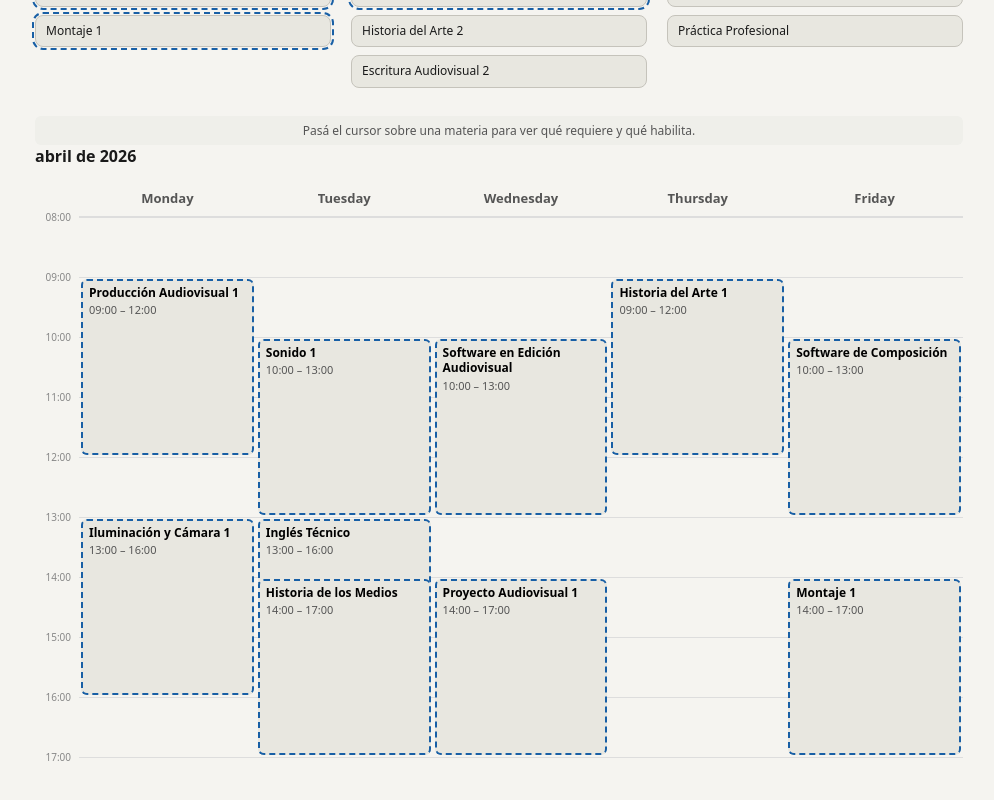
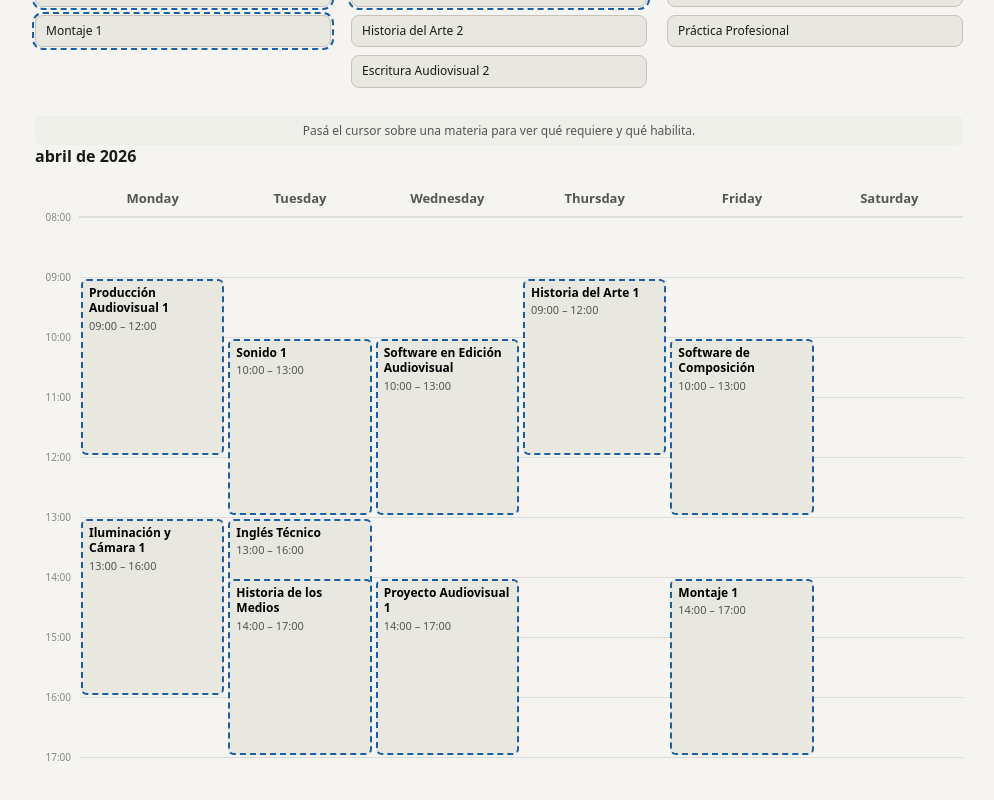
Before and after one commit to nitricx/OrganizadorCursada, an Angular app: page / in a window 1280 px wide. Shown: the part 506-1306 px from the top of the page, without its empty margins (141-1135 px from the left). Built offline with nearby package versions, Linux system fonts and the light colour scheme.

Commit message:
feat: update calendar component to support Saturday and dynamically adjust grid layout

```diff
--- a/src/app/components/calendar/calendar.css
+++ b/src/app/components/calendar/calendar.css
@@ -9,10 +9,9 @@
   color: var(--color-text-primary);
 }
 
-/* 6 columns: time gutter + 5 days; 21 rows: header + 20 half-hour slots (08:00–17:30) */
+/* Columns are set dynamically via style binding based on visible days */
 .calendar-grid {
   display: grid;
-  grid-template-columns: 44px repeat(5, 1fr);
   grid-template-rows: 36px repeat(20, 30px);
 }
 
--- a/src/app/components/calendar/calendar.html
+++ b/src/app/components/calendar/calendar.html
@@ -2,20 +2,24 @@
   <div class="calendar-header">
     <h2>{{ currentDate().toLocaleDateString('es-ES', { month: 'long', year: 'numeric' }) }}</h2>
   </div>
-  <div class="calendar-grid">
+  <div class="calendar-grid" [style.grid-template-columns]="gridTemplateColumns()">
     <!-- Corner cell -->
     <div class="time-gutter"></div>
     <!-- Day headers (row 1) -->
-    @for (entry of days; track entry.day) {
+    @for (entry of days(); track entry.day) {
       <div class="day-header">{{ entry.label }}</div>
     }
     <!-- Time labels and hour lines -->
     @for (slot of timeSlots(); track slot.row) {
       <div class="time-label" [style.grid-row]="slot.row">{{ slot.label }}</div>
-      <div class="hour-line" [style.grid-row]="slot.row" [style.grid-column]="'2 / 7'"></div>
+      <div
+        class="hour-line"
+        [style.grid-row]="slot.row"
+        [style.grid-column]="'2 / ' + hourLineEnd()"
+      ></div>
     }
     <!-- Courses positioned by time -->
-    @for (entry of days; track entry.day) {
+    @for (entry of days(); track entry.day) {
       @for (course of availableCoursesByDay().get(entry.day) ?? []; track course.id) {
         <div
           class="calendar-course available"
--- a/src/app/components/calendar/calendar.ts
+++ b/src/app/components/calendar/calendar.ts
@@ -14,18 +14,19 @@ export class Calendar {
 
   currentDate = signal(new Date());
 
-  days: { label: string; day: DayOfWeek; col: number }[] = [
+  private readonly allDays: { label: string; day: DayOfWeek; col: number }[] = [
     { label: 'Monday', day: DayOfWeek.Monday, col: 2 },
     { label: 'Tuesday', day: DayOfWeek.Tuesday, col: 3 },
     { label: 'Wednesday', day: DayOfWeek.Wednesday, col: 4 },
     { label: 'Thursday', day: DayOfWeek.Thursday, col: 5 },
     { label: 'Friday', day: DayOfWeek.Friday, col: 6 },
+    { label: 'Saturday', day: DayOfWeek.Saturday, col: 7 },
   ];
 
   availableCoursesByDay = computed(() => {
     const courses = this.courseService.courses();
     const map = new Map<DayOfWeek, Course[]>();
-    for (const entry of this.days) {
+    for (const entry of this.allDays) {
       map.set(entry.day, []);
     }
     courses
@@ -35,6 +36,12 @@ export class Calendar {
       });
     return map;
   });
+
+  days = computed(() => this.allDays.map((day, i) => ({ ...day, col: i + 2 })));
+
+  gridTemplateColumns = computed(() => `44px repeat(${this.days().length}, 1fr)`);
+
+  hourLineEnd = computed(() => this.days().length + 2);
 
   private readonly startHour = computed(() => {
     const courses = this.courseService
--- a/src/app/models/course.ts
+++ b/src/app/models/course.ts
@@ -6,6 +6,7 @@ export enum DayOfWeek {
   Wednesday = 2,
   Thursday = 3,
   Friday = 4,
+  Saturday = 5,
 }
 
 export interface Course {
```
